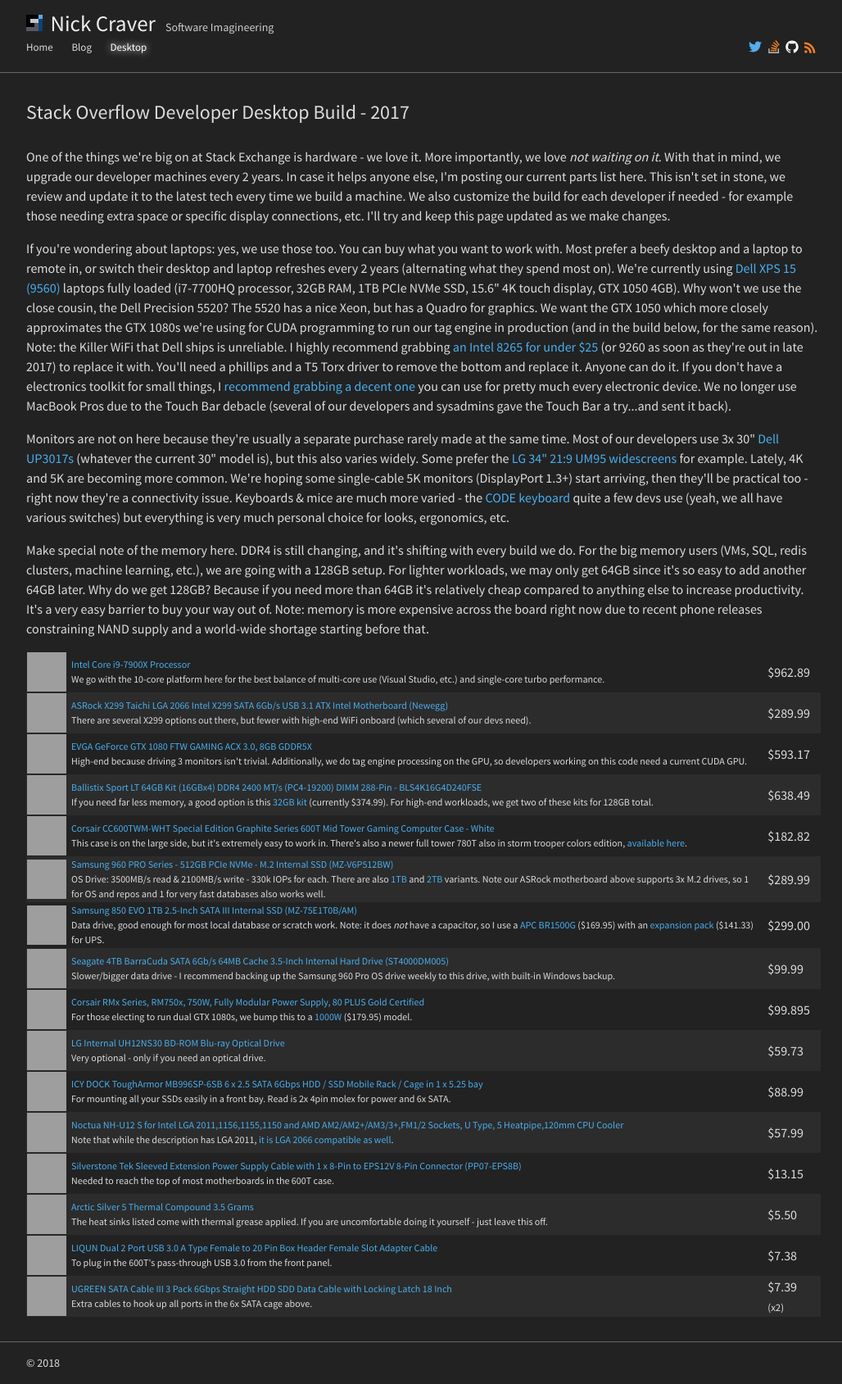
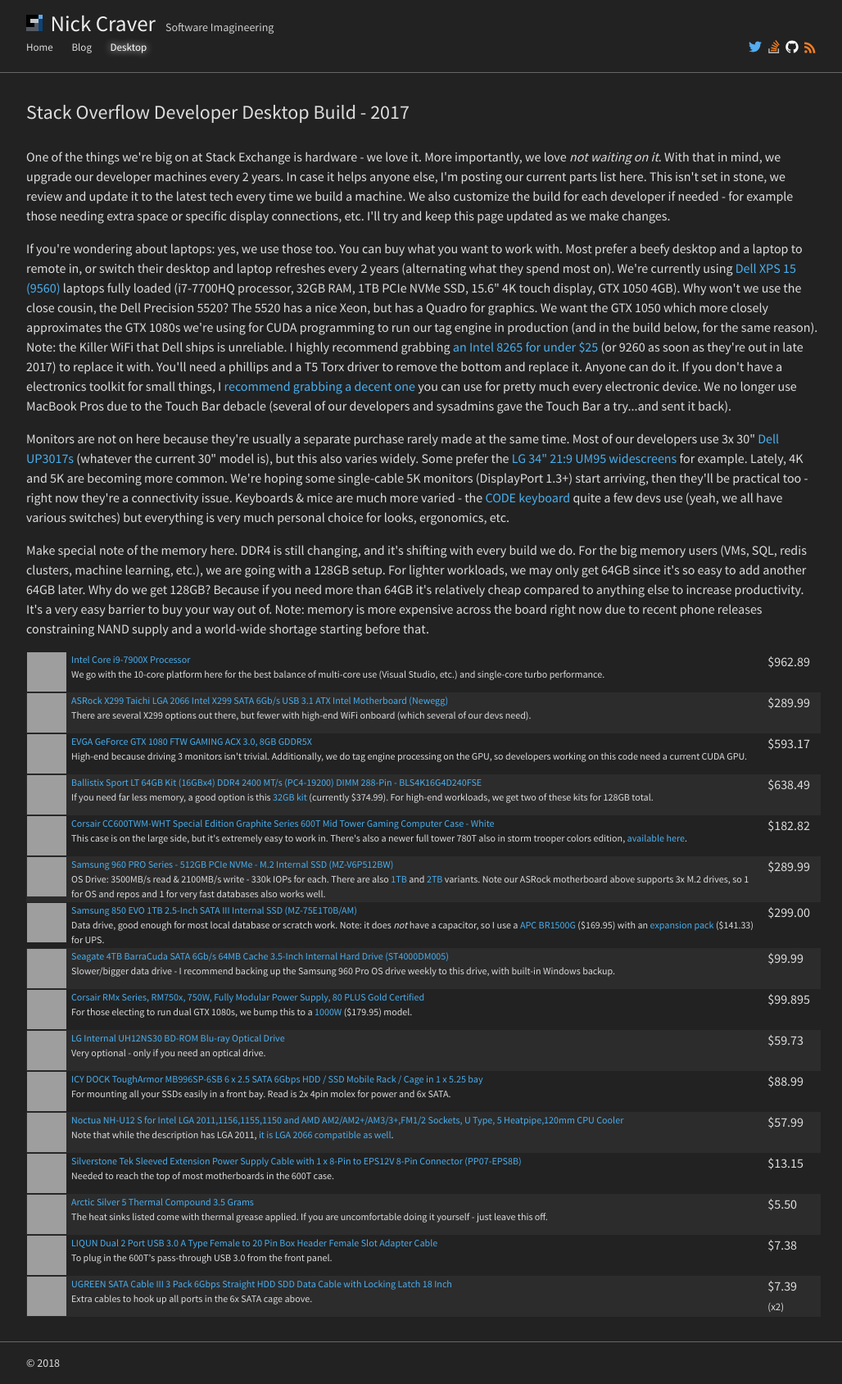
Before and after one commit to NickCraver/nickcraver.github.com, a Jekyll site: the page built from desktop-build.html, in a window 1280 px wide. Shown: the whole page at 82% size, without its empty margins (123-1151 px from the left). Built offline with Jekyll 4.4.1, drawn with Linux system fonts in a browser that asks for light colours; grey boxes are pictures that could not be loaded.

Commit message:
Tables: align to the top

```diff
--- a/_sass/_base.scss
+++ b/_sass/_base.scss
@@ -126,6 +126,10 @@
     color: #ddd;
 }
 
+table td {
+    vertical-align: top;
+}
+
 table.comparison {
     margin: 0 auto;
     border: none;
```
